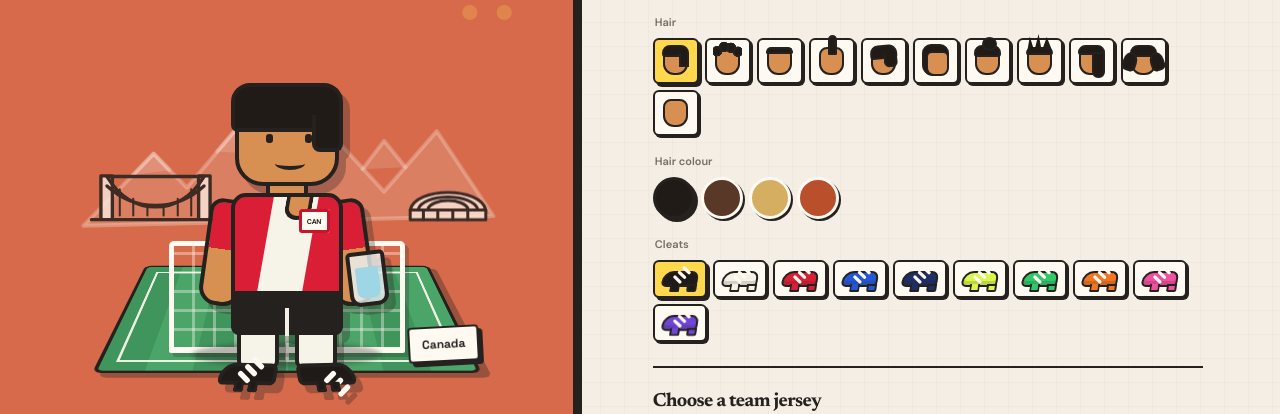
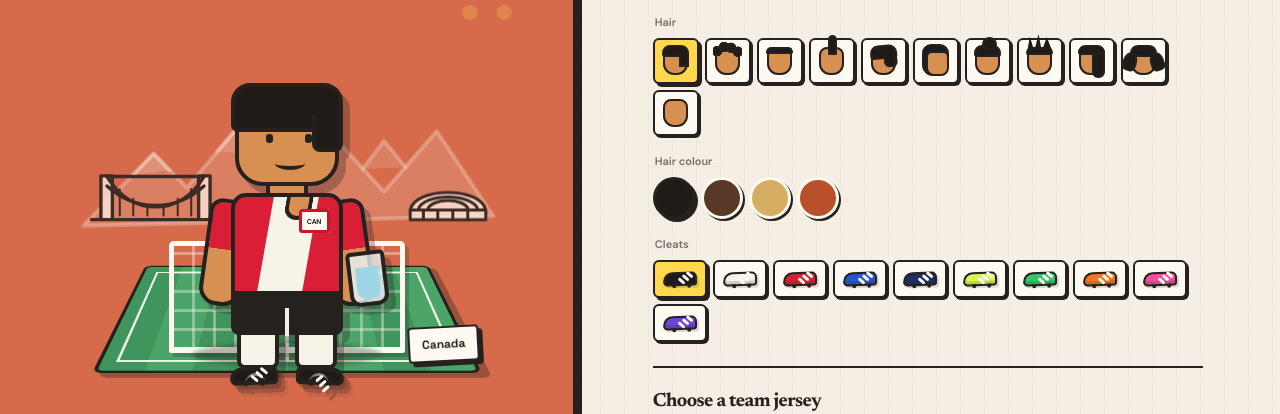
Before and after one commit to yankee-canuck/vancouver-watch-party, a website: page index.html in a window 1280 px wide. Shown: the part 386-800 px from the top of the page. Drawn offline with Linux system fonts and the light colour scheme.

Commit message:
Polish cleat styling

```diff
--- a/styles.css
+++ b/styles.css
@@ -1001,65 +1001,93 @@ h1 {
 }
 
 .cleat {
-  width: 58px;
-  height: 22px;
-  position: absolute;
-  top: 302px;
+  width: 48px;
+  height: 18px;
+  position: absolute;
+  top: 306px;
   z-index: 6;
   border: 4px solid var(--ink);
   background: var(--cleat-color);
-  box-shadow: inset 0 -5px 0 rgba(37, 33, 31, 0.2);
+  box-shadow: inset 0 -4px 0 rgba(37, 33, 31, 0.22), 3px 4px 0 rgba(37, 33, 31, 0.22);
+}
+
+.cleat::before {
+  content: "";
+  width: 20px;
+  height: 7px;
+  position: absolute;
+  top: 2px;
+  border-top: 3px solid rgba(255, 255, 255, 0.45);
+  border-radius: 999px 999px 0 0;
+}
+
+.cleat::after {
+  content: "";
+  height: 3px;
+  position: absolute;
+  right: 5px;
+  bottom: 2px;
+  left: 5px;
+  border-radius: 999px;
+  background: rgba(37, 33, 31, 0.22);
 }
 
 .cleat-left {
-  left: 27px;
-  border-radius: 18px 8px 6px 6px;
-  transform: rotate(1deg) skewX(-10deg);
+  left: 38px;
+  border-radius: 18px 8px 7px 9px;
+  transform: rotate(-2deg);
+}
+
+.cleat-left::before {
+  right: 9px;
 }
 
 .cleat-right {
-  right: 27px;
-  border-radius: 8px 18px 6px 6px;
-  transform: rotate(-1deg) skewX(10deg);
+  right: 38px;
+  border-radius: 8px 18px 9px 7px;
+  transform: rotate(2deg);
+}
+
+.cleat-right::before {
+  left: 9px;
 }
 
 .cleat-laces {
-  width: 5px;
-  height: 16px;
-  position: absolute;
-  top: 2px;
+  width: 3px;
+  height: 9px;
+  position: absolute;
+  top: 3px;
   border-radius: 999px;
   background: var(--card);
-  box-shadow: 9px 0 0 var(--card), 18px 0 0 var(--card);
+  box-shadow: 6px 1px 0 var(--card), 12px 2px 0 var(--card);
+  z-index: 2;
 }
 
 .cleat-left .cleat-laces {
   left: 19px;
-  transform: rotate(-50deg);
+  transform: rotate(-47deg);
 }
 
 .cleat-right .cleat-laces {
   right: 19px;
-  transform: rotate(50deg);
+  transform: rotate(47deg);
 }
 
 .cleat-stud {
-  width: 10px;
-  height: 10px;
-  position: absolute;
-  bottom: -11px;
-  border: 3px solid var(--ink);
-  border-top: 0;
-  border-radius: 0 0 3px 3px;
-  background: var(--cleat-color);
+  width: 5px;
+  height: 5px;
+  position: absolute;
+  bottom: -5px;
+  border-radius: 0 0 2px 2px;
+  background: var(--ink);
 }
 
 .cleat-stud-a {
-  left: 13px;
+  left: 9px;
 }
 
 .cleat-stud-b {
-  right: 13px;
+  right: 9px;
 }
 
 .builder-panel {
@@ -1256,42 +1284,40 @@ legend {
 }
 
 .cleat-option-icon {
-  width: 36px;
-  height: 16px;
+  width: 34px;
+  height: 14px;
   position: relative;
   display: block;
   border: 2px solid var(--ink);
-  border-radius: 11px 7px 5px 5px;
+  border-radius: 13px 7px 5px 6px;
   background: var(--cleat-swatch);
-  box-shadow: inset 0 -4px 0 rgba(37, 33, 31, 0.16);
-  transform: skewX(-9deg);
+  box-shadow: inset 0 -3px 0 rgba(37, 33, 31, 0.18), 2px 2px 0 rgba(37, 33, 31, 0.16);
+  transform: rotate(-2deg);
 }
 
 .cleat-option-icon::before {
   content: "";
   width: 3px;
-  height: 11px;
-  position: absolute;
-  left: 12px;
-  top: 1px;
+  height: 8px;
+  position: absolute;
+  left: 15px;
+  top: 3px;
   border-radius: 999px;
   background: var(--card);
-  box-shadow: 6px 0 0 var(--card), 12px 0 0 var(--card);
-  transform: rotate(-50deg);
+  box-shadow: 5px 1px 0 var(--card), 10px 2px 0 var(--card);
+  transform: rotate(-47deg);
 }
 
 .cleat-option-icon::after {
   content: "";
-  width: 6px;
-  height: 6px;
+  width: 4px;
+  height: 4px;
   position: absolute;
   left: 7px;
-  bottom: -7px;
-  border: 2px solid var(--ink);
-  border-top: 0;
+  bottom: -4px;
   border-radius: 0 0 2px 2px;
-  background: var(--cleat-swatch);
-  box-shadow: 17px 0 0 -2px var(--cleat-swatch), 17px 0 0 0 var(--ink);
+  background: var(--ink);
+  box-shadow: 15px 0 0 var(--ink);
 }
 
 .drink-option-glass {
```
